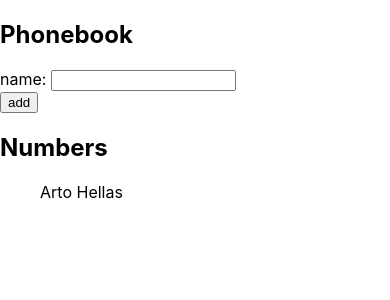
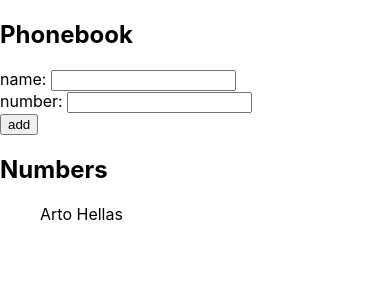
Before and after one commit to YunLi0905/fullstackopen2020, a React (Create React App) app in the folder part2/phonebook/: page / in a window 390 px wide. Shown: the top 300 px of the page. Built offline with nearby package versions, Linux system fonts and the light colour scheme.

Commit message:
2.8: The Phonebook Step3

```diff
--- a/part2/phonebook/src/App.js
+++ b/part2/phonebook/src/App.js
@@ -4,10 +4,16 @@ import Person from "./components/person"
 const App = () => {
   const [persons, setPersons] = useState([{ name: "Arto Hellas" }])
   const [newName, setNewName] = useState("")
+  const [newNumber, setNewNumber] = useState("")
 
   const handleNameChange = event => {
     console.log(event.target.value)
     setNewName(event.target.value)
+  }
+
+  const handleNumberChange = event => {
+    console.log(event.target.value)
+    setNewNumber(event.target.value)
   }
 
   const addPerson = event => {
@@ -17,11 +23,13 @@ const App = () => {
       setNewName("")
     } else {
       const nameObject = {
-        name: newName
+        name: newName,
+        number: newNumber
       }
 
       setPersons(persons.concat(nameObject))
       setNewName("")
+      setNewNumber("")
     }
   }
 
@@ -33,6 +41,9 @@ const App = () => {
       <form onSubmit={addPerson}>
         <div>
           name: <input value={newName} onChange={handleNameChange} />
+        </div>
+        <div>
+          number: <input value={newNumber} onChange={handleNumberChange} />
         </div>
         <div>
           <button type="submit">add</button>
--- a/part2/phonebook/src/components/person.js
+++ b/part2/phonebook/src/components/person.js
@@ -1,7 +1,11 @@
 import React from "react"
 
 const Person = ({ person }) => {
-  return <p>{person.name}</p>
+  return (
+    <p>
+      {person.name} {person.number}
+    </p>
+  )
 }
 
 export default Person
```
